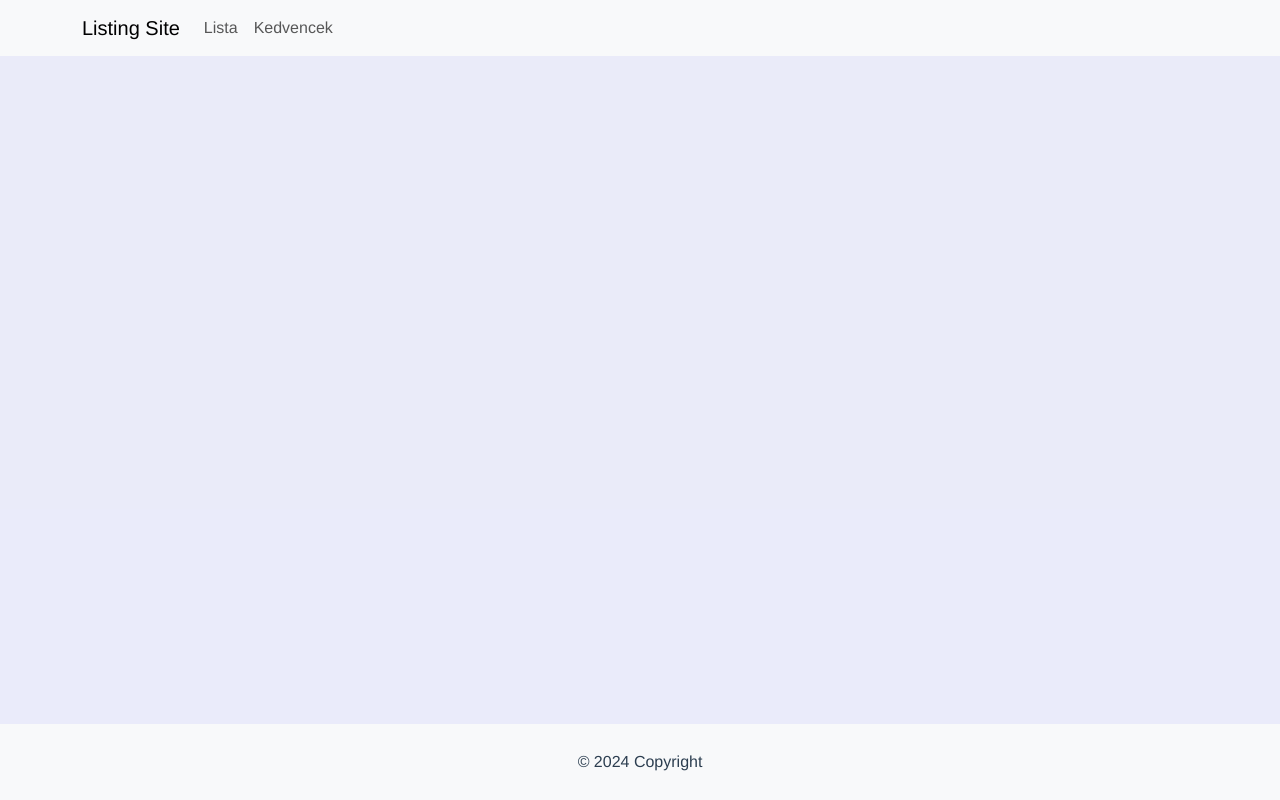
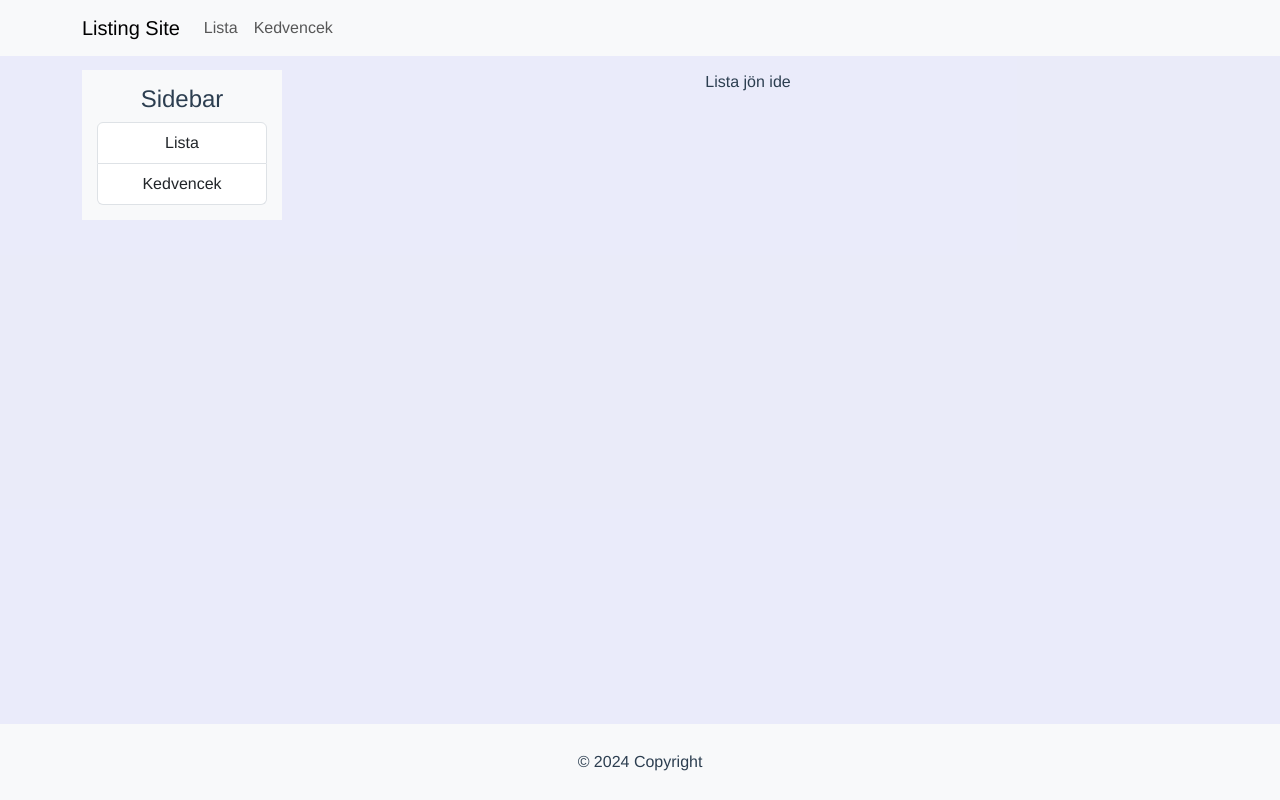
Before and after one commit to r0b3rtsoftdev/ListingSite, a Vue app: page /list/favourites in a window 1280 px wide. Built offline with nearby package versions, Linux system fonts and the light colour scheme.

Commit message:
Add List page

```diff
--- a/src/router/index.ts
+++ b/src/router/index.ts
@@ -13,8 +13,12 @@ const routes: Array<RouteRecordRaw> = [
     // route level code-splitting
     // this generates a separate chunk (about.[hash].js) for this route
     // which is lazy-loaded when the route is visited.
-    component: () =>
-      import(/* webpackChunkName: 'about' */ '../views/AboutView.vue'),
+    component: () => import(/* webpackChunkName: 'about' */ '../views/AboutView.vue'),
+  },
+  {
+    path: '/list/:categoryName?',
+    name: 'list',
+    component: () => import(/* webpackChunkName: 'list' */ '../views/pages/ListPage.vue'),
   },
 ];
 
--- /dev/null
+++ b/src/views/pages/ListPage.vue
@@ -0,0 +1,24 @@
+<template>
+  <div class="container d-flex">
+    <SidebarView />
+
+    <div class="flex-grow-1">Lista jön ide</div>
+  </div>
+</template>
+
+<script setup lang="ts">
+import { onMounted, ref } from 'vue';
+import { useRoute } from 'vue-router';
+import SidebarView from '@/views/layout/SidebarView.vue';
+
+const route = useRoute();
+const { categoryName } = ref(route.params).value;
+
+onMounted(() => {
+  if (categoryName) {
+    console.log('Category Name:', categoryName);
+  } else {
+    console.log('No category specified.');
+  }
+});
+</script>
```
